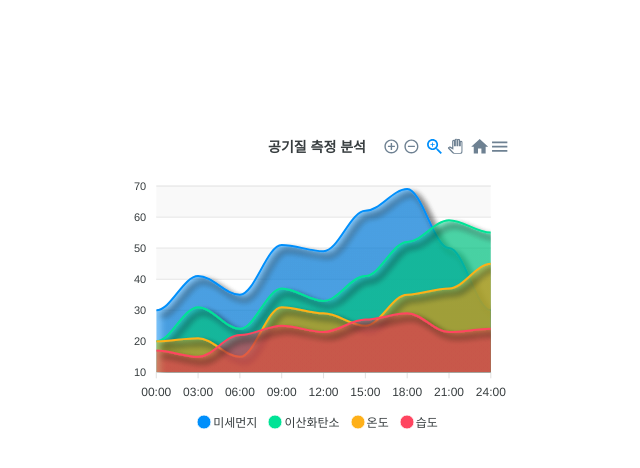
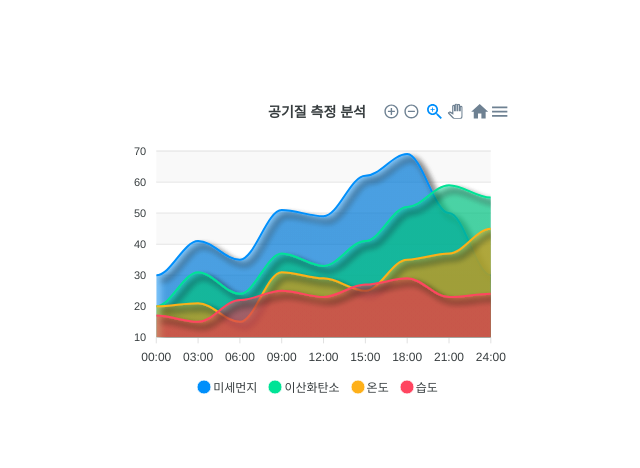
Before and after one commit to devnewone/chart_test, a React (Create React App) app in the folder client/: page / in a window 1280 px wide. Shown: the top 468 px of the page, without its empty margins (198-838 px from the left). Built offline with nearby package versions, Linux system fonts and the light colour scheme.

Commit message:
"modify"

```diff
--- a/client/src/App.css
+++ b/client/src/App.css
@@ -1,5 +1,4 @@
 .charts-ctn {
   max-width: 650px;
-  margin: 35px auto;
-  padding: 100px;
+  margin: 100px auto;
 }
```
